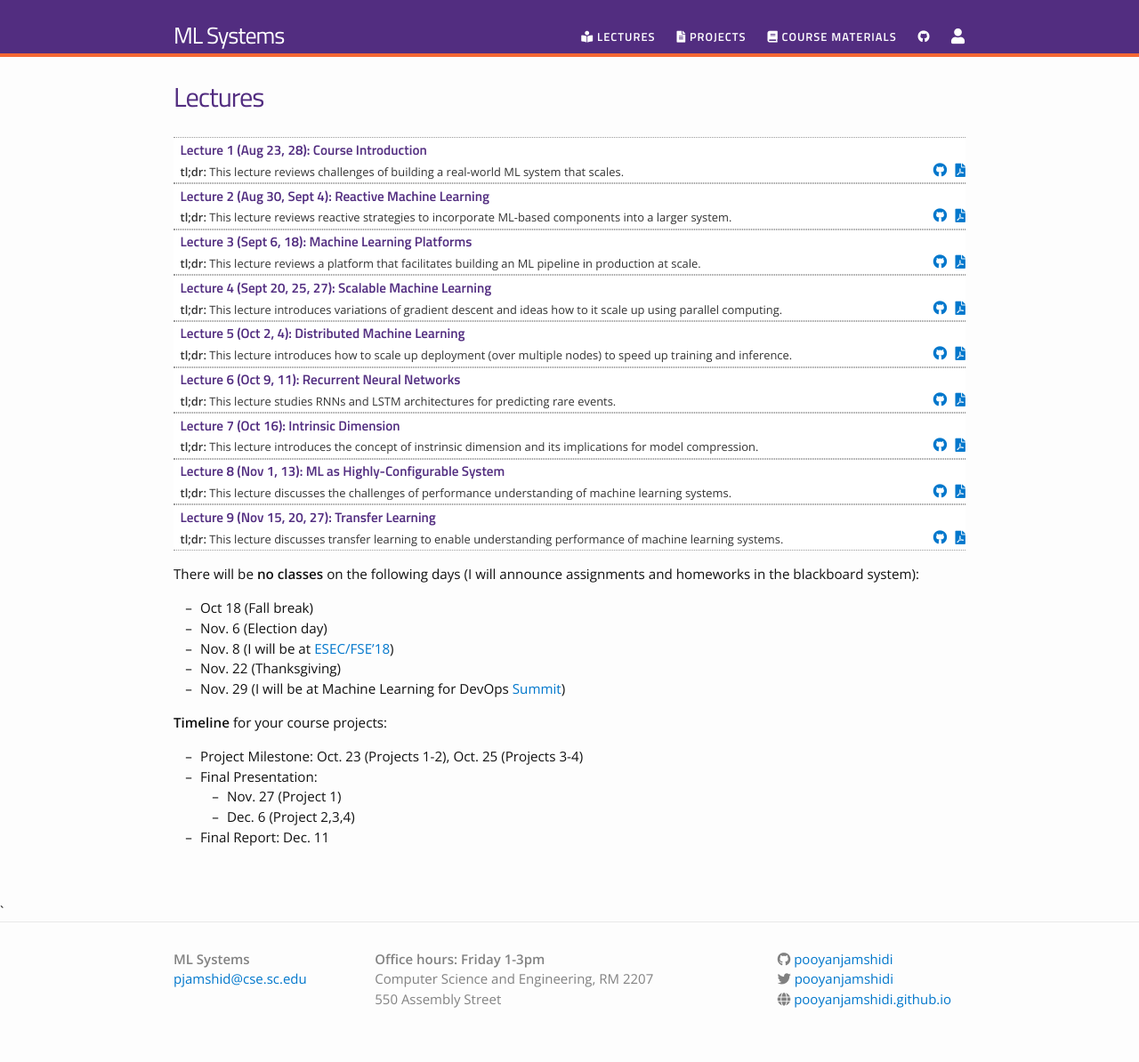
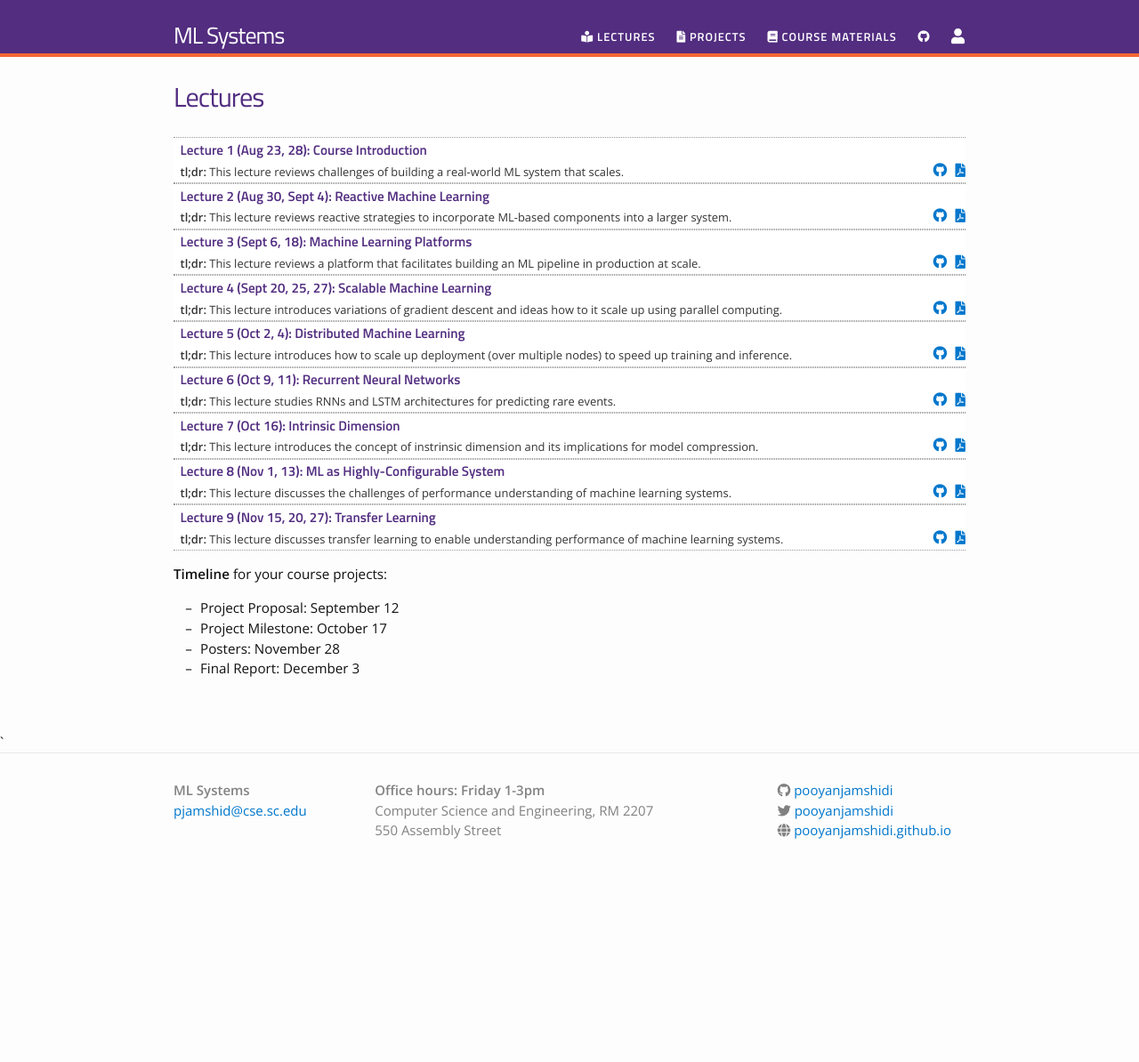
Before and after one commit to pooyanjamshidi/mls, a Jekyll site: the page built from lectures.md, in a window 1280 px wide. Shown: the whole page at 89% size. Built offline with Jekyll 4.4.1, drawn with Linux system fonts in a browser that asks for light colours; nearby versions of some CDN libraries; after the commit the page ends 1005 px from its top, so only the background shows below that.

Commit message:
updated timeline

```diff
--- a/lectures.md
+++ b/lectures.md
@@ -37,16 +37,15 @@
 {% endfor %}
 </ul>
 
-There will be **no classes** on the following days (I will announce assignments and homeworks in the blackboard system):
+<!-- There will be **no classes** on the following days (I will announce assignments and homeworks in the blackboard system):
 - Oct 18 (Fall break)
 - Nov. 6 (Election day)
 - Nov. 8 (I will be at [ESEC/FSE'18](https://2018.fseconference.org/home))
 - Nov. 22 (Thanksgiving)
-- Nov. 29 (I will be at Machine Learning for DevOps [Summit](https://www.re-work.co/events/machine-learning-for-devops-summit-2018))
+- Nov. 29 (I will be at Machine Learning for DevOps [Summit](https://www.re-work.co/events/machine-learning-for-devops-summit-2018)) -->
 
 **Timeline** for your course projects:
-- Project Milestone: Oct. 23 (Projects 1-2), Oct. 25 (Projects 3-4)
-- Final Presentation:
-  - Nov. 27 (Project 1)
-  - Dec. 6 (Project 2,3,4)
-- Final Report: Dec. 11
+- Project Proposal: September 12
+- Project Milestone: October 17
+- Posters: November 28
+- Final Report: December 3
```
